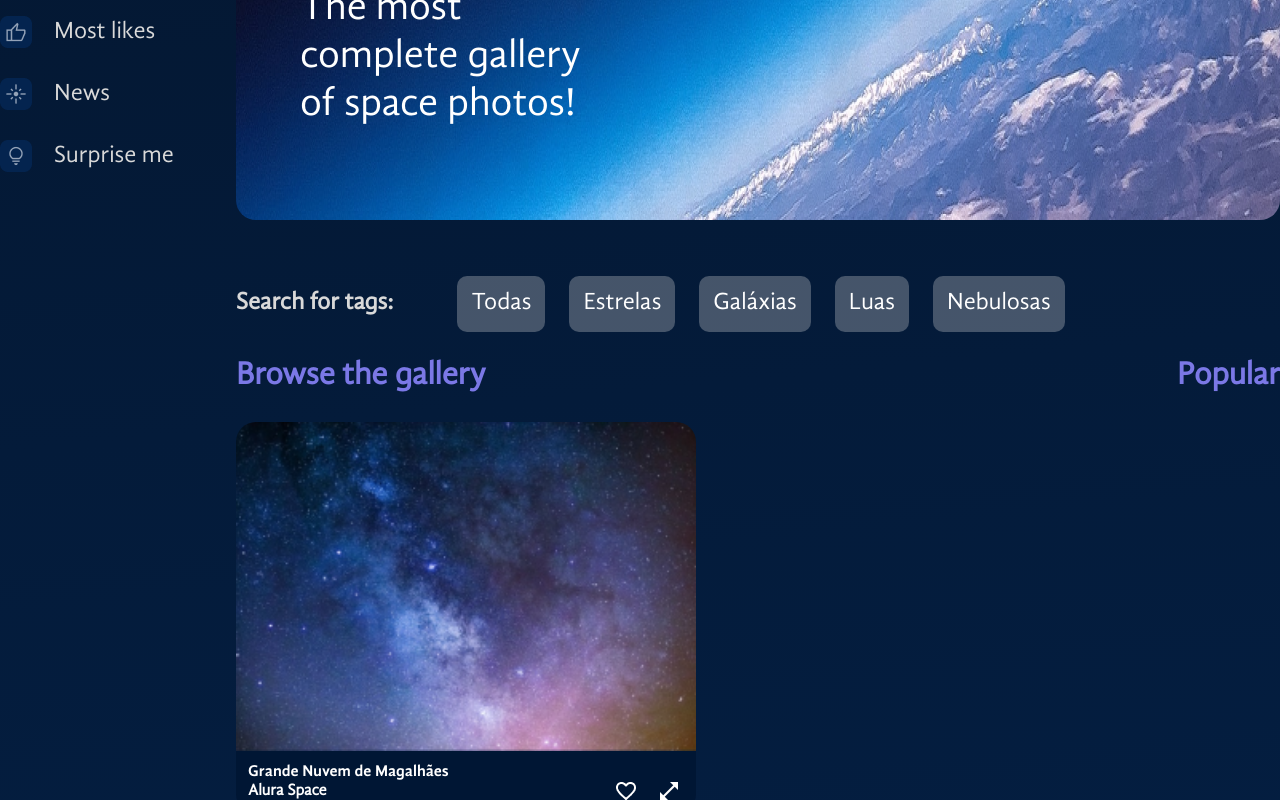
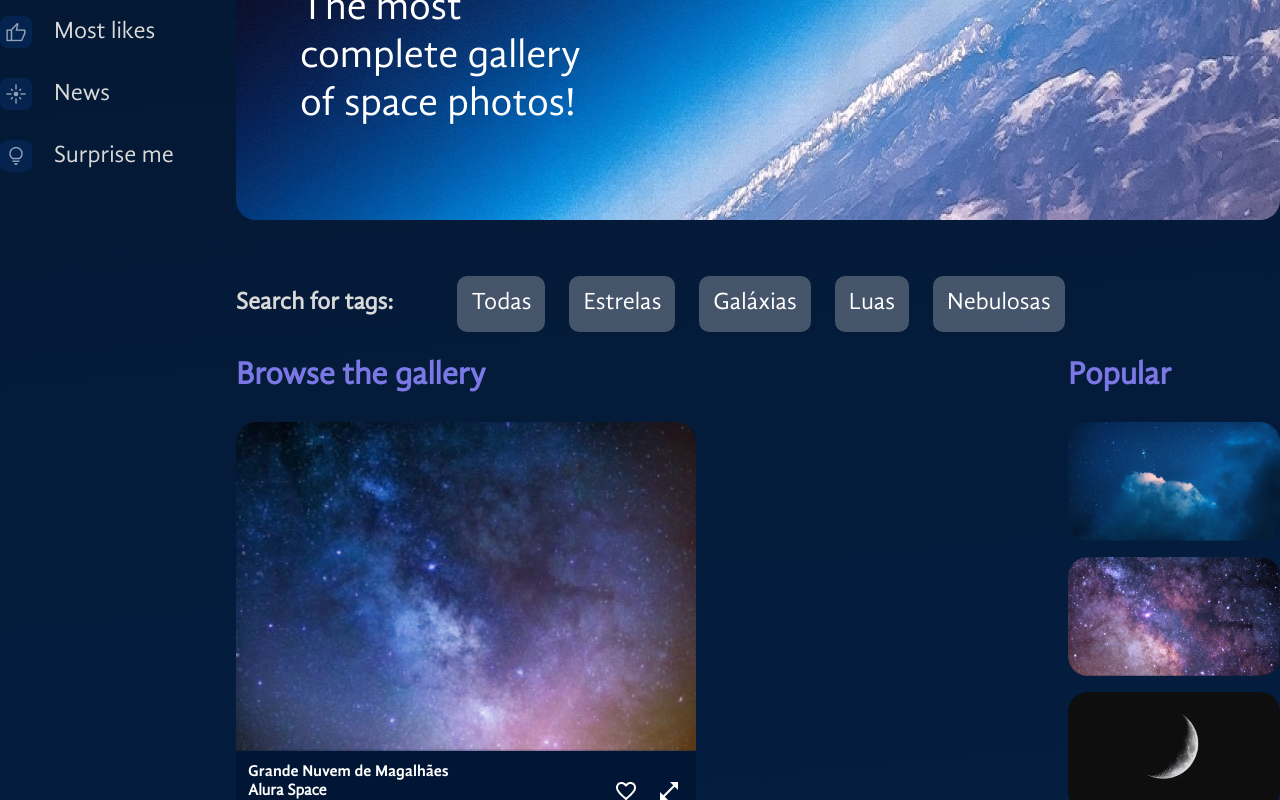
Before and after one commit to CezarBacanieski/Space-react, a React (Vite) app: page / in a window 1280 px wide. Shown: the part 300-1100 px from the top of the page. Built offline with nearby package versions, Linux system fonts and the light colour scheme.

Commit message:
criacao do componente popular e exibindo imagens direita

```diff
--- a/src/components/Gallery/Popular/index.jsx
+++ b/src/components/Gallery/Popular/index.jsx
@@ -1,7 +1,43 @@
+import styled from 'styled-components';
 import Titulo from '../../Title';
+import photos from './popular-photo.json';
+
+const PhotosColumn = styled.section`
+  display: flex;
+  flex-direction: column;
+  gap: 16px;
+`;
+
+const Image = styled.img`
+  max-width: 212px;
+  border-radius: 20px;
+`;
+
+const Button = styled.button`
+  background-color: transparent;
+  color: #fff;
+  border: 2px solid;
+  border-color: #c98cf1;
+  padding: 12px 20px;
+  font-size: 20px;
+  border-radius: 10px;
+  cursor: pointer;
+  width: 100%;
+  margin-top: 16px;
+`;
 
 const Popular = () => {
-  return <Titulo>Popular</Titulo>;
+  return (
+    <section>
+      <Titulo $alignment='center'>Popular</Titulo>
+      <PhotosColumn>
+        {photos.map((photo) => (
+          <Image key={photo.id} src={photo.path} alt={photo.alt} />
+        ))}
+      </PhotosColumn>
+      <Button>View more</Button>
+    </section>
+  );
 };
 
 export default Popular;
--- /dev/null
+++ b/src/components/Gallery/Popular/popular-photo.json
@@ -0,0 +1,27 @@
+[
+  {
+    "path": "/images/popular/foto-1.png",
+    "alt": "galáxia",
+    "id": 1
+  },
+  {
+    "path": "/images/popular/foto-2.png",
+    "alt": "lua",
+    "id": 2
+  },
+  {
+    "path": "/images/popular/foto-3.png",
+    "alt": "terra",
+    "id": 3
+  },
+  {
+    "path": "/images/popular/foto-4.png",
+    "alt": "nuvem",
+    "id": 4
+  },
+  {
+    "path": "/images/popular/foto-5.png",
+    "alt": "meteoro",
+    "id": 5
+  }
+]
```
